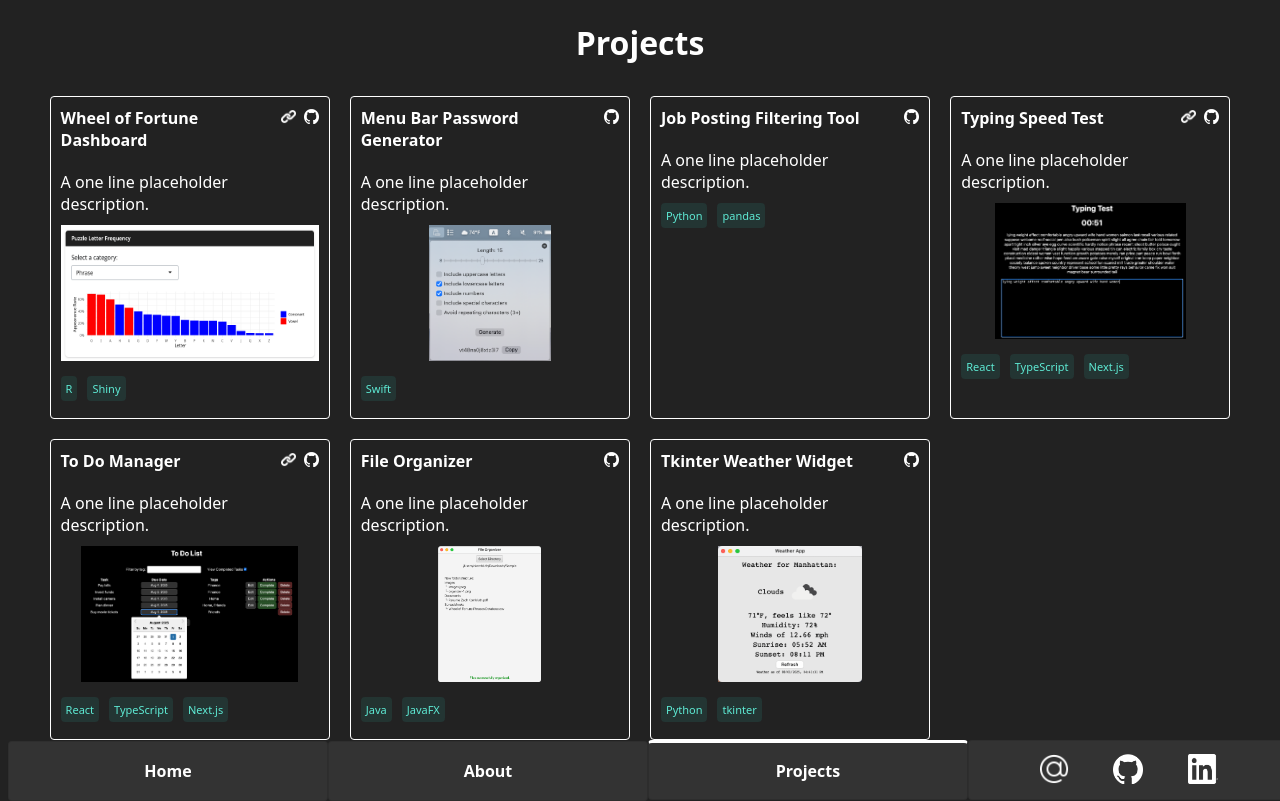
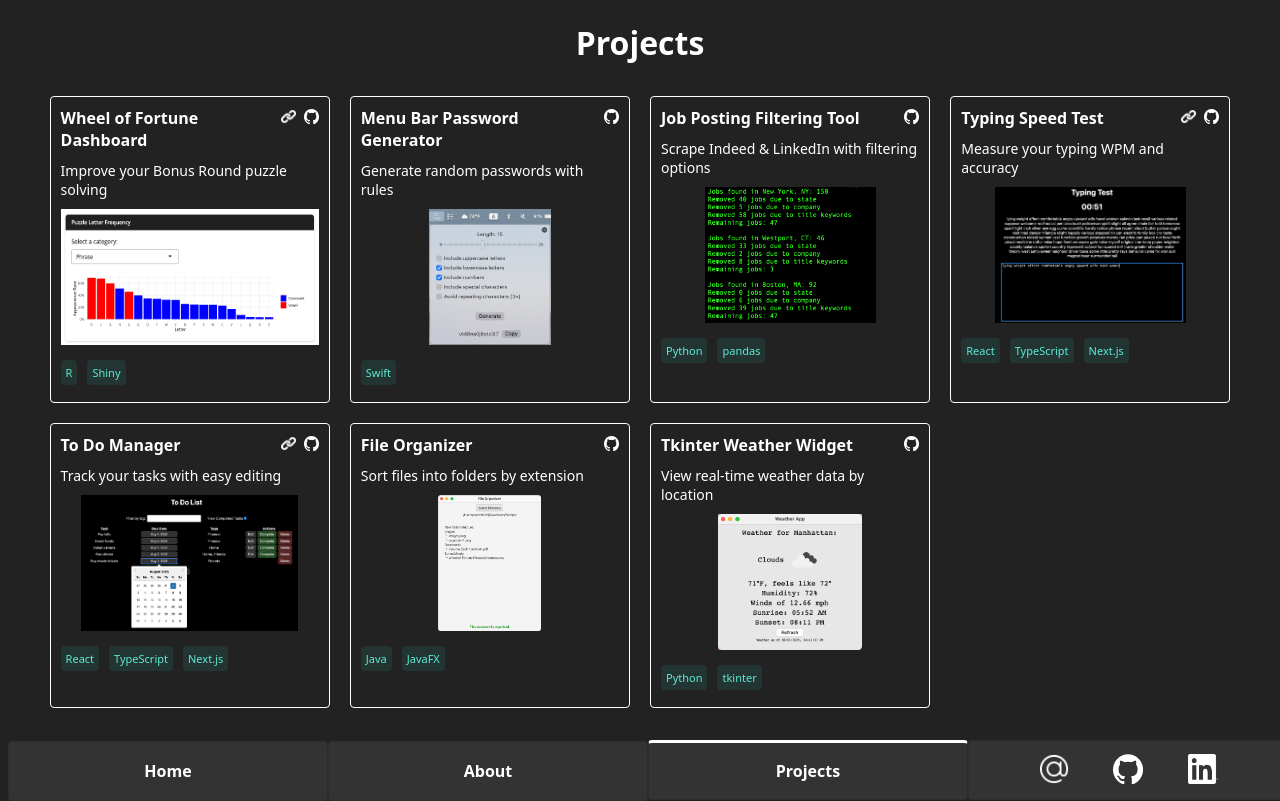
Before and after one commit to zkornbluth/zkornbluth.github.io, a Next.js app: page / in a window 1280 px wide. Both pictures are taken after a click on the button "Projects". Built offline with nearby package versions, Linux system fonts and the light colour scheme.

Commit message:
Updated project display
Added descriptions and image for job searcher

```diff
--- a/app/components/Project.ts
+++ b/app/components/Project.ts
@@ -4,6 +4,7 @@ import weather from '../assets/weather-2.png';
 import typing from '../assets/typing.png';
 import todos from '../assets/todos.png';
 import fileorganizer from '../assets/fileorganizer.png';
+import jobsearcher from '../assets/jobsearcher.png';
 
 export class Project {
     name: string;
@@ -13,12 +14,12 @@ export class Project {
     description: string;
     image: any | null;
 
-    constructor(name: string, technologies: string[], github: string, pageLink?: string) {
+    constructor(name: string, technologies: string[], description: string, github: string, pageLink?: string) {
         this.name = name;
         this.technologies = technologies;
         this.github = github;
         this.pageLink = pageLink;
-        this.description = "A one line placeholder description.";
+        this.description = description;
     }
 
     public setImage(image): void {
@@ -27,18 +28,18 @@ export class Project {
 }
 
 const projects: Project[] = [
-    new Project("Wheel of Fortune Dashboard", ["R", "Shiny"], "https://github.com/zkornbluth/WheelOfFortune", "http://zkornbluth.github.io/WheelOfFortune"),
-    new Project("Menu Bar Password Generator", ["Swift"], "https://github.com/zkornbluth/PasswordGenerator"),
-    new Project("Job Posting Filtering Tool", ["Python", "pandas"], "https://github.com/zkornbluth/job_searcher"),
-    new Project("Typing Speed Test", ["React", "TypeScript", "Next.js"], "https://github.com/zkornbluth/typing-test", "https://zkornbluth.github.io/typing-test"),
-    new Project("To Do Manager", ["React", "TypeScript", "Next.js"], "https://github.com/zkornbluth/todo-manager", "https://zkornbluth.github.io/todo-manager"),
-    new Project("File Organizer", ["Java", "JavaFX"], "https://github.com/zkornbluth/FileOrganizer"),
-    new Project("Tkinter Weather Widget", ["Python", "tkinter"], "https://github.com/zkornbluth/weather_app")
+    new Project("Wheel of Fortune Dashboard", ["R", "Shiny"], "Improve your Bonus Round puzzle solving", "https://github.com/zkornbluth/WheelOfFortune", "http://zkornbluth.github.io/WheelOfFortune"),
+    new Project("Menu Bar Password Generator", ["Swift"], "Generate random passwords with rules", "https://github.com/zkornbluth/PasswordGenerator"),
+    new Project("Job Posting Filtering Tool", ["Python", "pandas"], "Scrape Indeed & LinkedIn with filtering options", "https://github.com/zkornbluth/job_searcher"),
+    new Project("Typing Speed Test", ["React", "TypeScript", "Next.js"], "Measure your typing WPM and accuracy", "https://github.com/zkornbluth/typing-test", "https://zkornbluth.github.io/typing-test"),
+    new Project("To Do Manager", ["React", "TypeScript", "Next.js"], "Track your tasks with easy editing", "https://github.com/zkornbluth/todo-manager", "https://zkornbluth.github.io/todo-manager"),
+    new Project("File Organizer", ["Java", "JavaFX"], "Sort files into folders by extension", "https://github.com/zkornbluth/FileOrganizer"),
+    new Project("Tkinter Weather Widget", ["Python", "tkinter"], "View real-time weather data by location", "https://github.com/zkornbluth/weather_app")
 ];
 
 projects[0].setImage(wheeloffortune);
 projects[1].setImage(passwordgenerator);
-
+projects[2].setImage(jobsearcher);
 projects[3].setImage(typing);
 projects[4].setImage(todos);
 projects[5].setImage(fileorganizer);
--- a/app/styles.css
+++ b/app/styles.css
@@ -112,7 +112,7 @@ body {
 }
 
 .project-name {
-  margin-bottom: 20px;
+  margin-bottom: 10px;
 }
 
 .project-header {
@@ -129,6 +129,7 @@ body {
 
 .project-description {
   margin-bottom: 10px;
+  font-size: 14px;
 }
 
 .project-image {
```
Also changed, not shown: app/assets/jobsearcher.png (added).
